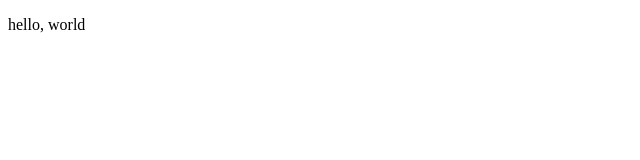
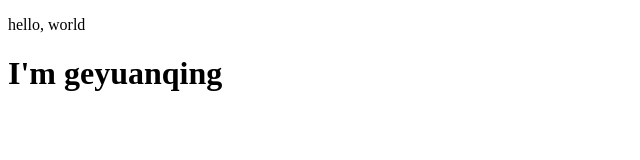
Before and after one commit to gyq20/git_demo, a plain HTML site: page index.html in a window 1280 px wide. Shown: the whole page, without its empty margins (0-640 px from the left). Drawn offline with Linux system fonts and the light colour scheme.

Commit message:
add a h1

```diff
--- a/index.html
+++ b/index.html
@@ -8,5 +8,6 @@
 </head>
 <body>
     <p>hello, world</p>
+    <h1>I'm geyuanqing</h1>
 </body>
 </html>
```
